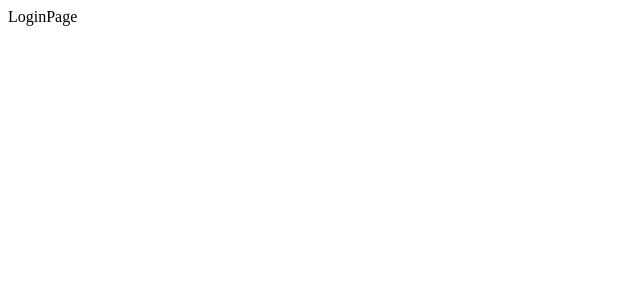
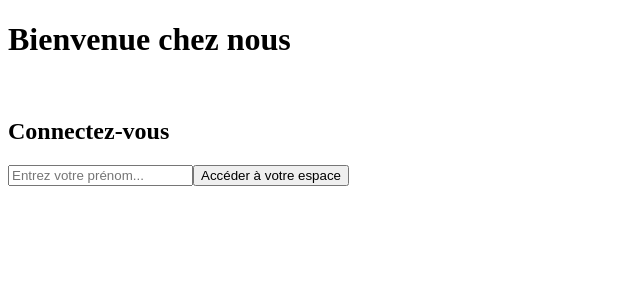
Before and after one commit to Syllow/crazee-burger, a React (Vite) app: page / in a window 1280 px wide. Shown: the top 300 px of the page, without its empty margins (0-640 px from the left). Built offline with nearby package versions, Linux system fonts and the light colour scheme.

Commit message:
✨ F01: LOGIN > Add Titles and Form

```diff
--- a/src/components/pages/LoginPage.tsx
+++ b/src/components/pages/LoginPage.tsx
@@ -1,3 +1,33 @@
+import { useState } from 'react';
+
 export default function LoginPage() {
-  return <div>LoginPage</div>;
+  const [inputValue, setInputValue] = useState('');
+
+  const handleSubmit = (event: React.FormEvent<HTMLFormElement>) => {
+    event.preventDefault();
+    alert(`Bonjour ${inputValue}`);
+    setInputValue('');
+  };
+
+  const handleChange = (event: React.ChangeEvent<HTMLInputElement>) => {
+    setInputValue(event.target.value);
+  };
+
+  return (
+    <div>
+      <h1>Bienvenue chez nous</h1>
+      <br />
+      <h2>Connectez-vous</h2>
+      <form action='submit' onSubmit={handleSubmit}>
+        <input
+          value={inputValue}
+          type='text'
+          placeholder='Entrez votre prénom...'
+          onChange={handleChange}
+          required
+        />
+        <button>Accéder à votre espace</button>
+      </form>
+    </div>
+  );
 }
```
